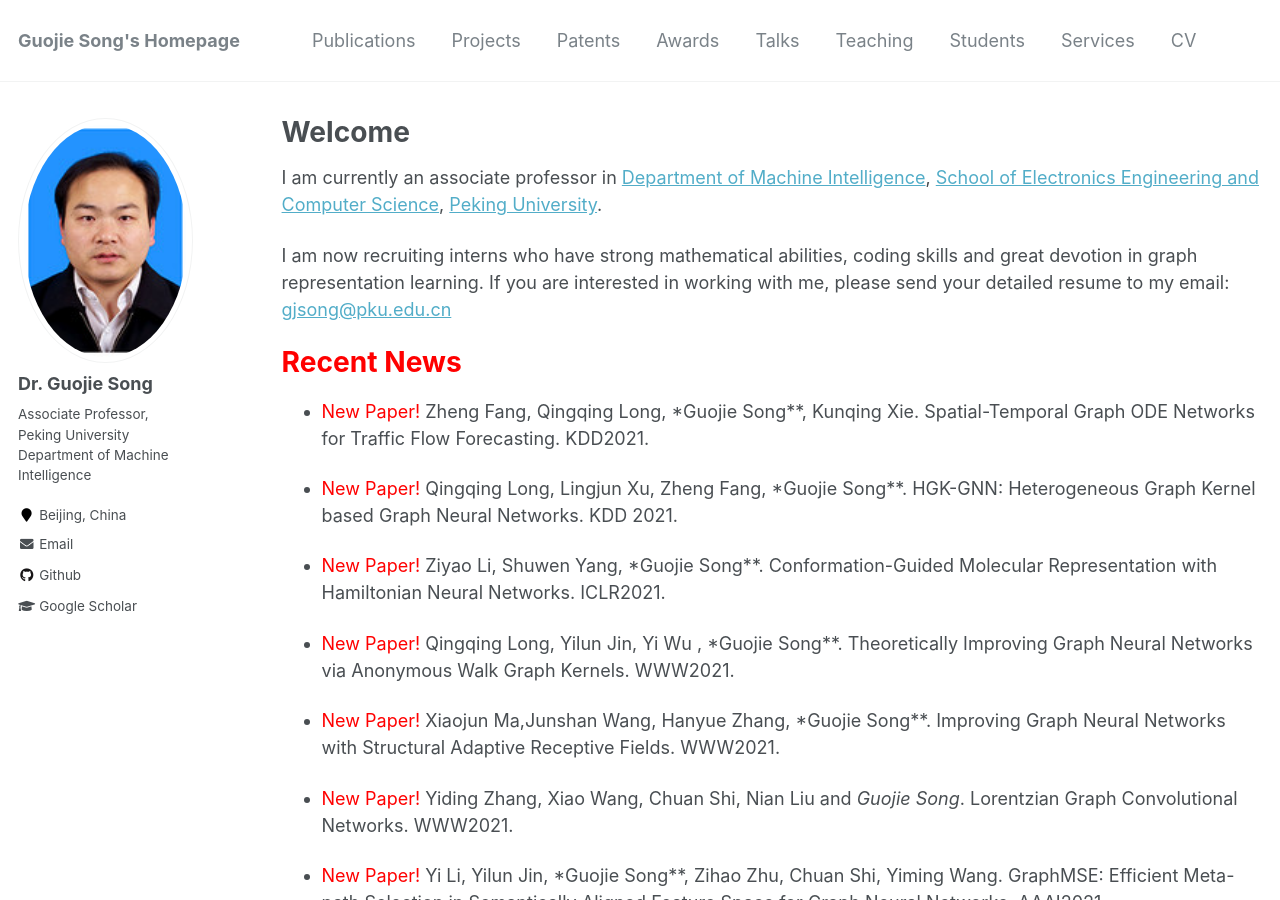
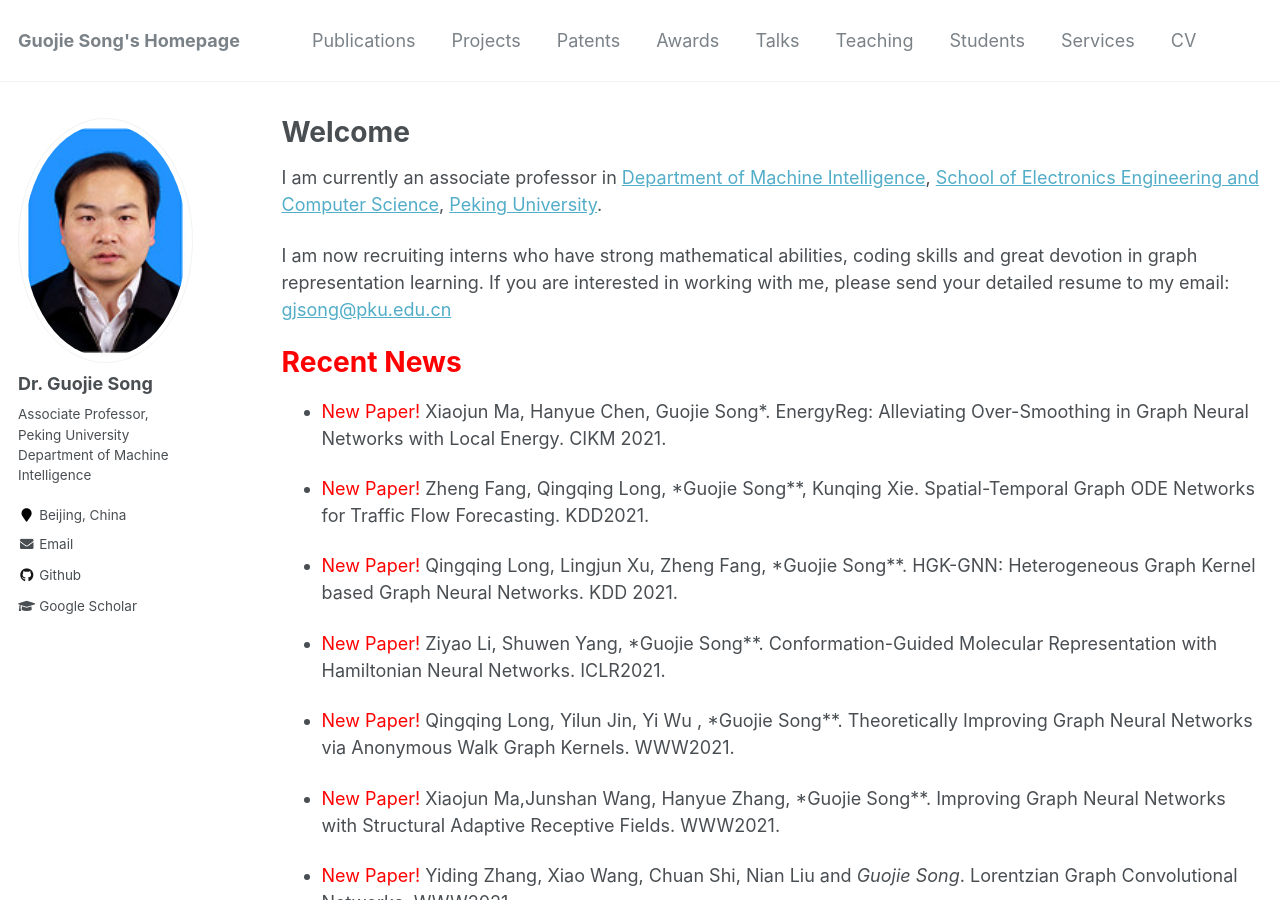
Before and after one commit to gjsong-pku/gjsong-pku.github.io, a Jekyll site: the page built from _pages/about.md, in a window 1280 px wide and 900 px high. Built offline with Jekyll 4.4.1, drawn with Linux system fonts in a browser that asks for light colours.

Commit message:
Update about.md

```diff
--- a/_pages/about.md
+++ b/_pages/about.md
@@ -16,6 +16,8 @@ I am now recruiting interns who have strong mathematical abilities, coding skill
 
 <span style='color:red'>Recent News</span>
 ======
+- <span style="color:red">New Paper!</span> Xiaojun Ma, Hanyue Chen, Guojie Song*. EnergyReg: Alleviating Over-Smoothing in Graph Neural Networks with Local Energy. CIKM 2021.
+
 - <span style="color:red">New Paper!</span> Zheng Fang, Qingqing Long, *Guojie Song**, Kunqing Xie. Spatial-Temporal Graph ODE Networks for Traffic Flow Forecasting. KDD2021.
 
 - <span style="color:red">New Paper!</span> Qingqing Long, Lingjun Xu, Zheng Fang, *Guojie Song**. HGK-GNN: Heterogeneous Graph Kernel based Graph Neural Networks. KDD 2021.
```
